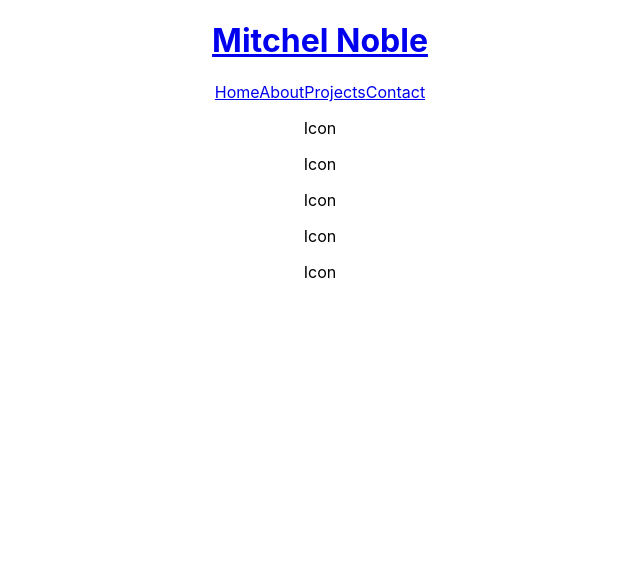
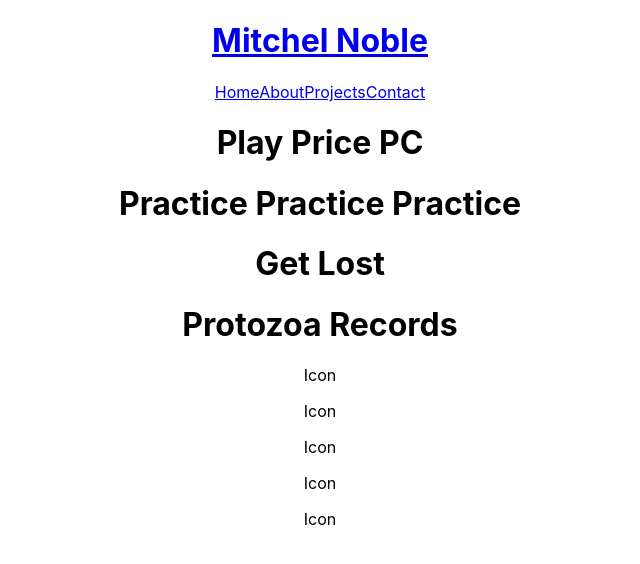
Before and after one commit to mitchelnoble/portfolio-website, a React (Create React App) app: page /ProjectDetail in a window 1280 px wide. Shown: the top 564 px of the page, without its empty margins (320-960 px from the left). Built offline with nearby package versions, Linux system fonts and the light colour scheme.

Commit message:
layout rendering children

```diff
--- a/src/App.js
+++ b/src/App.js
@@ -1,17 +1,16 @@
 import './App.css';
 import { Switch, Route } from 'react-router-dom'
-import Layout from './components/Layout/Layout'
 import Landing from './screens/Landing/Landing'
 import About from './screens/About/About'
 import ProjectDetail from './components/ProjectDetail/ProjectDetail';
 import Contact from './screens/Contact/Contact'
-
+import Layout from './components/Layout/Layout'
 
 function App() {
   return (
     <div className="App">
-      <Layout>
       <Switch>
+        <Layout>
         <Route path="/">
           <Landing />
         </Route>
@@ -19,13 +18,13 @@ function App() {
           <About />
           </Route>
           <Route path="/ProjectDetail">
-          <ProjectDetail />
+            <ProjectDetail />
           </Route>
         <Route path="/Contact">
         <Contact />
-        </Route>
+          </Route>
+          </Layout>
       </Switch>
-      </Layout>
     </div>
   );
 }
--- a/src/components/Layout/Layout.jsx
+++ b/src/components/Layout/Layout.jsx
@@ -1,14 +1,15 @@
-import React from 'react'
-import Header from '../Header/Header'
-import Nav from '../Nav/Nav'
-import Footer from '../Footer/Footer'
+import React from "react";
+import Header from "../Header/Header";
+import Nav from "../Nav/Nav";
+import Footer from "../Footer/Footer";
 
-export default function Layout() {
+export default function Layout(props) {
   return (
     <div className="layout-container">
       <Header />
       <Nav />
+      <div>{props.children}</div>
       <Footer />
     </div>
-  )
+  );
 }
--- a/src/components/Nav/Nav.jsx
+++ b/src/components/Nav/Nav.jsx
@@ -1,12 +1,13 @@
 import React from 'react';
 import { Link } from 'react-router-dom';
+
 
 export default function Nav() {
   return (
     <div className="nav-container">
       <Link to="/">Home</Link>
       <Link to="/About">About</Link>
-      <Link to="/Projects">Projects</Link>
+      <Link to="/ProjectDetail">Projects</Link>
       <Link to="/Contact">Contact</Link>
     </div>
   )
--- a/src/components/ProjectDetail/ProjectDetail.jsx
+++ b/src/components/ProjectDetail/ProjectDetail.jsx
@@ -1,9 +1,17 @@
-import React from 'react'
+import React from "react";
 
-export default function ProjectDetail() {
+export default function ProjectDetail(props) {
+  const { project } = props;
+
   return (
-    <div>
+    <div className="projects-container">
+      <h1>Play Price PC</h1>
 
+      <h1>Practice Practice Practice</h1>
+
+      <h1>Get Lost</h1>
+
+      <h1>Protozoa Records</h1>
     </div>
-  )
+  );
 }
```
